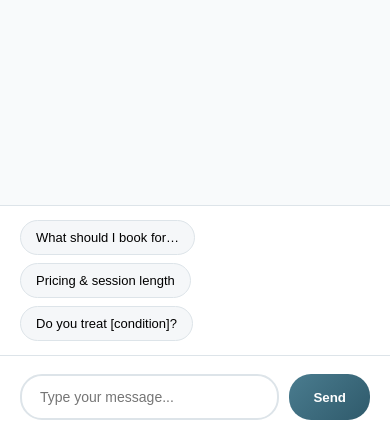
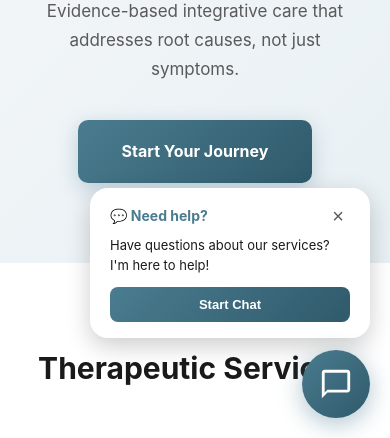
Before and after one commit to marlys9138/TheEdgeStudio, a plain HTML site: page test-chat.html in a window 390 px wide. Shown: the part 406-844 px from the top of the page. Drawn offline with Linux system fonts and the light colour scheme.

Commit message:
Add files via upload

```diff
--- a/test-chat.html
+++ b/test-chat.html
@@ -51,9 +51,104 @@
             0%, 100% { box-shadow: 0 6px 24px rgba(74, 124, 143, 0.4); }
             50% { box-shadow: 0 6px 24px rgba(74, 124, 143, 0.8), 0 0 0 15px rgba(74, 124, 143, 0.1); }
         }
+
+        /* Chat notification bubble for mobile */
+        .chat-notification {
+            position: fixed;
+            bottom: 110px;
+            right: 28px;
+            background: white;
+            padding: 16px 20px;
+            border-radius: 18px;
+            box-shadow: 0 8px 24px rgba(0,0,0,0.2);
+            max-width: 280px;
+            z-index: 9998;
+            display: none;
+            animation: slideInBounce 0.5s ease-out;
+        }
+
+        @keyframes slideInBounce {
+            0% { opacity: 0; transform: translateY(20px) scale(0.8); }
+            60% { transform: translateY(-5px) scale(1.02); }
+            100% { opacity: 1; transform: translateY(0) scale(1); }
+        }
+
+        .chat-notification.show {
+            display: block;
+        }
+
+        .chat-notification-header {
+            display: flex;
+            justify-content: space-between;
+            align-items: center;
+            margin-bottom: 8px;
+        }
+
+        .chat-notification-title {
+            font-size: 14px;
+            font-weight: 700;
+            color: var(--primary);
+        }
+
+        .chat-notification-close {
+            background: none;
+            border: none;
+            color: var(--text-light);
+            font-size: 20px;
+            cursor: pointer;
+            padding: 0;
+            width: 24px;
+            height: 24px;
+            display: flex;
+            align-items: center;
+            justify-content: center;
+            border-radius: 4px;
+        }
+
+        .chat-notification-close:hover {
+            background: var(--bg-light);
+        }
+
+        .chat-notification-body {
+            font-size: 13px;
+            color: var(--text);
+            line-height: 1.5;
+            margin-bottom: 12px;
+        }
+
+        .chat-notification-btn {
+            width: 100%;
+            padding: 10px;
+            background: linear-gradient(135deg, var(--primary) 0%, var(--primary-dark) 100%);
+            color: white;
+            border: none;
+            border-radius: 8px;
+            font-weight: 600;
+            font-size: 13px;
+            cursor: pointer;
+        }
+
         .chat-panel { position: fixed; bottom: 110px; right: 28px; width: 400px; height: 600px; background: white; border-radius: 20px; box-shadow: 0 12px 48px rgba(0,0,0,0.25); display: none; flex-direction: column; z-index: 9999; }
         .chat-panel.open { display: flex; }
-        @media (max-width: 480px) { .chat-panel { bottom: 0; right: 0; left: 0; width: 100%; height: 100%; border-radius: 0; } }
+        @media (max-width: 480px) {
+            .chat-panel {
+                bottom: 0;
+                right: 0;
+                left: 0;
+                width: 100%;
+                height: 100%;
+                border-radius: 0;
+            }
+            .chat-notification {
+                right: 20px;
+                bottom: 100px;
+                max-width: calc(100vw - 110px);
+            }
+            .chat-launcher {
+                bottom: 20px;
+                right: 20px;
+            }
+        }
         .chat-header { background: linear-gradient(135deg, var(--primary) 0%, var(--primary-dark) 100%); color: white; padding: 24px; display: flex; justify-content: space-between; border-radius: 20px 20px 0 0; }
         .chat-close { background: rgba(255,255,255,0.15); border: none; color: white; font-size: 22px; cursor: pointer; width: 36px; height: 36px; border-radius: 8px; }
         .chat-messages { flex: 1; padding: 20px; overflow-y: auto; background: #f8fafb; }
@@ -153,6 +248,18 @@
         <p style="margin-top: 20px; opacity: 0.7;">© 2024 Wellspring Health (Demo) • Created by Edge Studio</p>
     </footer>
 
+    <!-- CHAT NOTIFICATION BUBBLE -->
+    <div class="chat-notification" id="chatNotification">
+        <div class="chat-notification-header">
+            <div class="chat-notification-title">💬 Need help?</div>
+            <button class="chat-notification-close" id="notificationClose">&times;</button>
+        </div>
+        <div class="chat-notification-body">
+            Have questions about our services? I'm here to help!
+        </div>
+        <button class="chat-notification-btn" id="notificationChatBtn">Start Chat</button>
+    </div>
+
     <!-- CHAT WIDGET -->
     <button class="chat-launcher" id="chatLauncher">
         <svg viewBox="0 0 24 24"><path d="M20 2H4c-1.1 0-2 .9-2 2v18l4-4h14c1.1 0 2-.9 2-2V4c0-1.1-.9-2-2-2zm0 14H6l-2 2V4h16v12z"/></svg>
@@ -221,17 +328,45 @@
         const quick = document.getElementById('quickReplies');
         const calOverlay = document.getElementById('calendarOverlay');
         const calCloseBtn = document.getElementById('calendarCloseBtn');
+        const notification = document.getElementById('chatNotification');
+        const notificationClose = document.getElementById('notificationClose');
+        const notificationChatBtn = document.getElementById('notificationChatBtn');
+
+        // Detect mobile
+        const isMobile = /iPhone|iPad|iPod|Android/i.test(navigator.userAgent) || window.innerWidth <= 768;
 
         // Auto-popup after 3 seconds
         setTimeout(() => {
             if (!hasAutoOpened) {
-                panel.classList.add('open');
-                launcher.classList.add('pulse');
+                if (isMobile) {
+                    // On mobile: show notification bubble
+                    notification.classList.add('show');
+                    launcher.classList.add('pulse');
+                } else {
+                    // On desktop: open full chat
+                    panel.classList.add('open');
+                    launcher.classList.add('pulse');
+                }
                 hasAutoOpened = true;
             }
         }, 3000);
 
+        // Notification close button
+        notificationClose.onclick = () => {
+            notification.classList.remove('show');
+            launcher.classList.remove('pulse');
+        };
+
+        // Notification chat button
+        notificationChatBtn.onclick = () => {
+            notification.classList.remove('show');
+            panel.classList.add('open');
+            launcher.classList.remove('pulse');
+            input.focus();
+        };
+
         launcher.onclick = () => {
+            notification.classList.remove('show');
             panel.classList.toggle('open');
             launcher.classList.remove('pulse');
             if (panel.classList.contains('open')) input.focus();
```
